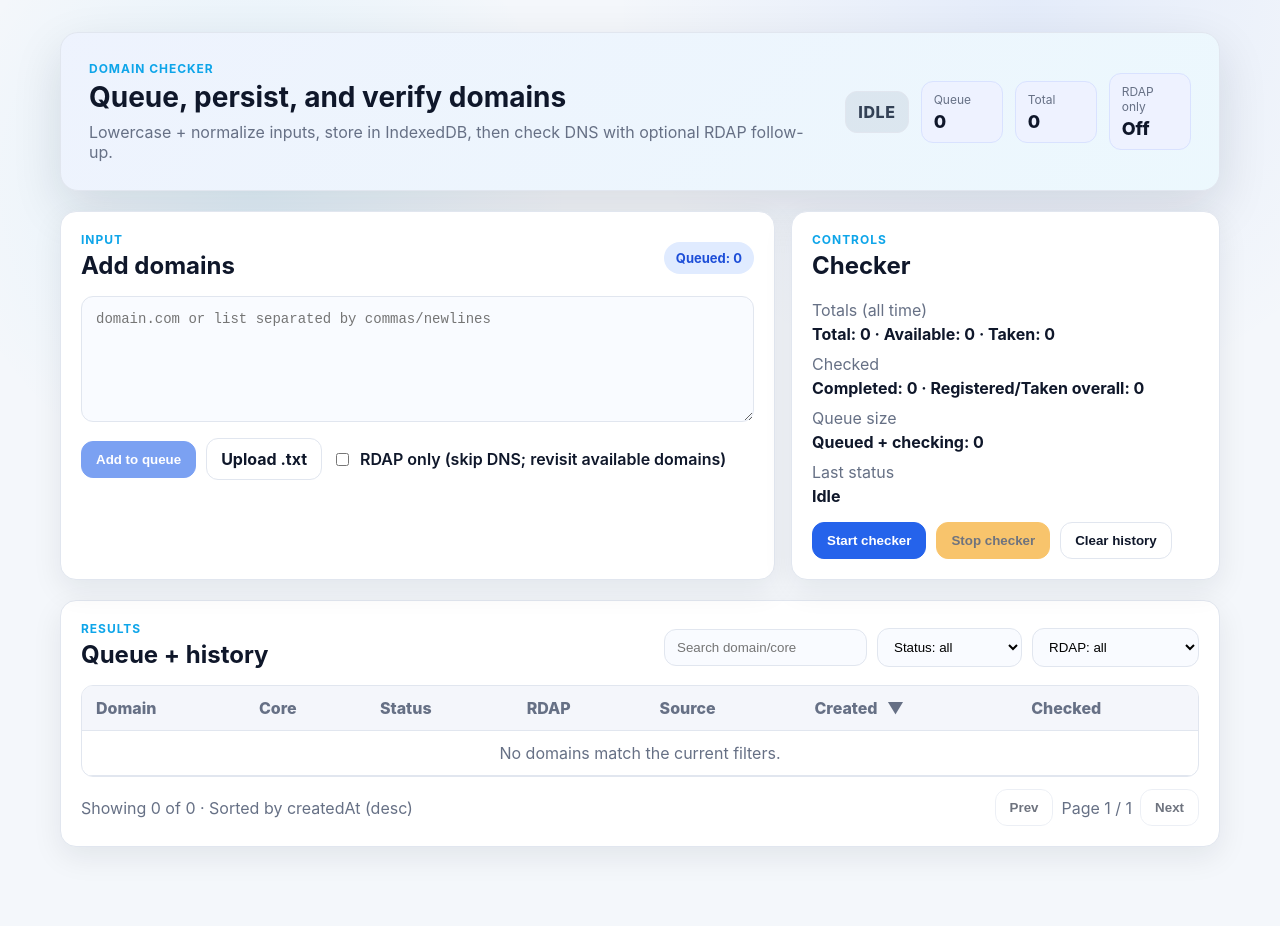
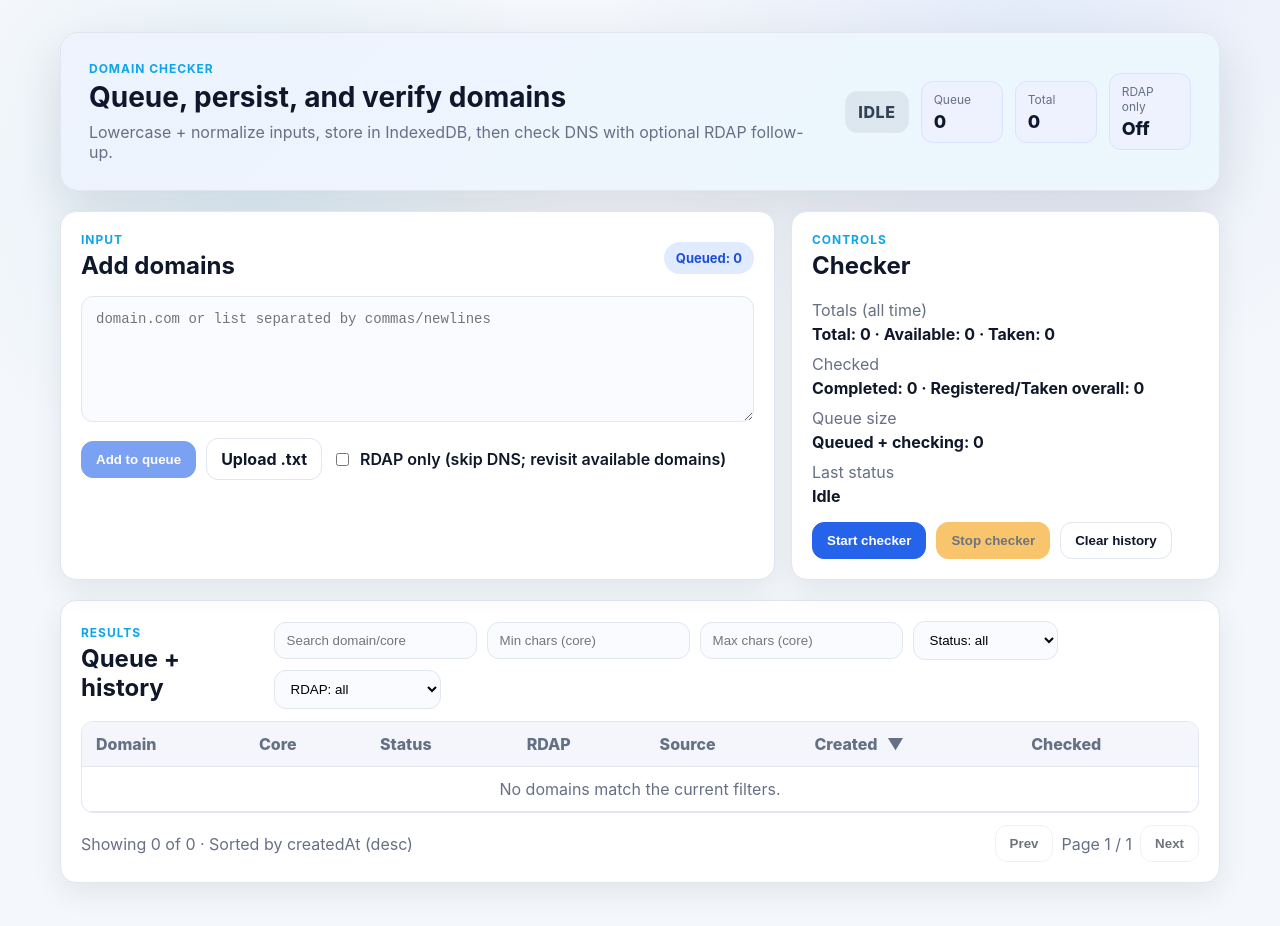
Before and after one commit to marcosrioj/domain-checker, a React (Vite) app: page / in a window 1280 px wide. Shown: the top 926 px of the page. Built offline with nearby package versions, Linux system fonts and the light colour scheme.

Commit message:
Added min/max core-length filters

```diff
--- a/src/features/domains/components/DomainCheckerPage/DomainCheckerPage.tsx
+++ b/src/features/domains/components/DomainCheckerPage/DomainCheckerPage.tsx
@@ -63,6 +63,8 @@ export function DomainCheckerPage() {
   const [statusFilter, setStatusFilter] = useState<DomainStatus | "all">("all");
   const [rdapFilter, setRdapFilter] = useState<RdapStatus | "all">("all");
   const [searchTerm, setSearchTerm] = useState("");
+  const [minChars, setMinChars] = useState("");
+  const [maxChars, setMaxChars] = useState("");
   const [sortField, setSortField] = useState<SortField>("createdAt");
   const [sortDirection, setSortDirection] = useState<SortDirection>("desc");
   const [page, setPage] = useState(1);
@@ -71,13 +73,21 @@ export function DomainCheckerPage() {
 
   const filteredRecords = useMemo(() => {
     const term = searchTerm.trim().toLowerCase();
+    const minCharsValue = Number.parseInt(minChars, 10);
+    const maxCharsValue = Number.parseInt(maxChars, 10);
+    const hasMin = Number.isFinite(minCharsValue);
+    const hasMax = Number.isFinite(maxCharsValue);
+
     return records.filter((item) => {
       const statusMatch = statusFilter === "all" || item.status === statusFilter;
       const rdapMatch = rdapFilter === "all" || item.rdapStatus === rdapFilter;
       const textMatch = !term || item.domain.includes(term) || item.core.includes(term);
-      return statusMatch && rdapMatch && textMatch;
+      const coreLength = item.core.length;
+      const minMatch = !hasMin || coreLength >= minCharsValue;
+      const maxMatch = !hasMax || coreLength <= maxCharsValue;
+      return statusMatch && rdapMatch && textMatch && minMatch && maxMatch;
     });
-  }, [records, rdapFilter, searchTerm, statusFilter]);
+  }, [maxChars, minChars, records, rdapFilter, searchTerm, statusFilter]);
 
   const sortedRecords = useMemo(() => sortRecords(filteredRecords, sortField, sortDirection), [filteredRecords, sortDirection, sortField]);
 
@@ -240,6 +250,28 @@ export function DomainCheckerPage() {
                 setPage(1);
               }}
             />
+            <input
+              className="input"
+              type="number"
+              min={0}
+              placeholder="Min chars (core)"
+              value={minChars}
+              onChange={(event) => {
+                setMinChars(event.target.value);
+                setPage(1);
+              }}
+            />
+            <input
+              className="input"
+              type="number"
+              min={0}
+              placeholder="Max chars (core)"
+              value={maxChars}
+              onChange={(event) => {
+                setMaxChars(event.target.value);
+                setPage(1);
+              }}
+            />
             <select
               className="input"
               value={statusFilter}
```
Also changed, not shown: 1 other file (tests, documents, lock files or other folders).
